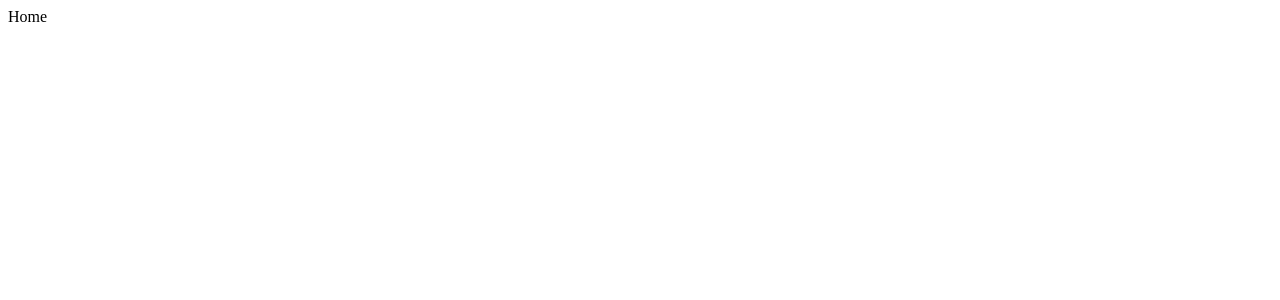
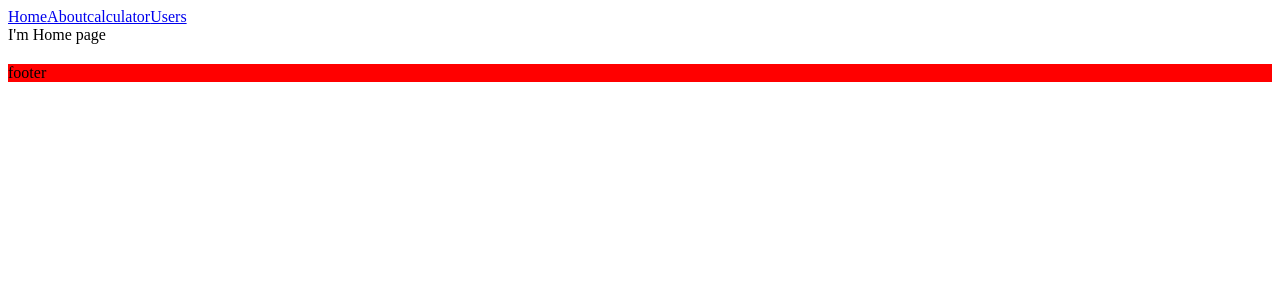
Before and after one commit to ruslaRuslan/react-for-me6, a React (Vite) app: page / in a window 1280 px wide. Shown: the top 300 px of the page. Built offline with nearby package versions, Linux system fonts and the light colour scheme.

Commit message:
Home, calculator ve About-a kecid (link hazirlandi)

```diff
--- a/src/components/Calculator.jsx
+++ b/src/components/Calculator.jsx
@@ -1,24 +1,53 @@
-import React, { useState } from "react"
-const Calculator = ({ }) => {
-    const [claculator, setClaculator] = useState(0)
-    const [claculator2, setClaculator2] = useState(0)
+import React, { useState } from "react";
+import Header from "./Header";
+import Footer from "./Footer";
+
+const Calculator = ({}) => {
+  const [claculator, setClaculator] = useState(0);
+  const [claculator2, setClaculator2] = useState(0);
   return (
     <>
+      <Header />
       <div>
-                <input type="text" onChange={(e) => { setClaculator(+e.target.value) }} /><br />
-                <input className="input" type="text" onChange={(e) => { setClaculator2(+e.target.value) }} />
+        <input
+          type="text"
+          onChange={(e) => {
+            setClaculator(+e.target.value);
+          }}
+        />
         <br />
-                <button onClick={() => {
-                    console.log(`sum: ${claculator + claculator2} minus: ${claculator - claculator2} multipy: ${claculator * claculator2} divide:${claculator / claculator2}`)
-                }}>click</button>
+        <input
+          className="input"
+          type="text"
+          onChange={(e) => {
+            setClaculator2(+e.target.value);
+          }}
+        />
+        <br />
+        <button
+          onClick={() => {
+            console.log(
+              `sum: ${claculator + claculator2} minus: ${
+                claculator - claculator2
+              } multipy: ${claculator * claculator2} divide:${
+                claculator / claculator2
+              }`
+            );
+          }}
+        >
+          click
+        </button>
         <p>sum: {claculator + claculator2}</p>
         <p>minus: {claculator - claculator2}</p>
         <p>multiply: {claculator * claculator2}</p>
-                <p>divide: {claculator2 === 0 ? 'cannot divide by 0' : (claculator / claculator2)}</p>
+        <p>
+          divide:{" "}
+          {claculator2 === 0 ? "cannot divide by 0" : claculator / claculator2}
+        </p>
       </div>
+      <Footer />
     </>
-
-    )
-}
+  );
+};
 
 export default Calculator;
--- a/src/components/Footer/Index.jsx
+++ b/src/components/Footer/Index.jsx
@@ -1,10 +1,5 @@
 const Footer = () => {
-    return (
-        <div style={{backgroundColor: 'red', margin: '20px 0'}}>
-            footer
-        </div>
+  return <div style={{ backgroundColor: "red", margin: "20px 0" }}>footer</div>;
+};
 
-    )
-}
-
-export default Footer
+export default Footer;
--- /dev/null
+++ b/src/components/Header/index.jsx
@@ -0,0 +1,11 @@
+
+function Header ()  {
+  return <nav>
+    <a href="/">Home</a>
+    <a href="/about">About</a>
+    <a href="/calculator">calculator</a>
+    <a href="/Users">Users</a>
+  </nav>
+}
+
+export default Header
--- a/src/components/page/About/index.jsx
+++ b/src/components/page/About/index.jsx
@@ -1,10 +1,14 @@
+import Footer from "../../Footer";
+import Header from "../../Header";
 
-const about = ({}) => {
+const About = ({}) => {
   return (
     <div>
-        I'm about page
+      <Header />
+      I'm about page
+      <Footer />
     </div>
-  )
-}
+  );
+};
 
-export default about
+export default About;
--- a/src/components/page/Home/index.jsx
+++ b/src/components/page/Home/index.jsx
@@ -1,8 +1,13 @@
-
+import Footer from "../../Footer";
+import Header from "../../Header";
 const Home = ({}) => {
   return (
-    <div>Home</div>
-  )
-}
+    <div>
+      <Header />
+      I'm Home page
+      <Footer />
+    </div>
+  );
+};
 
 export default Home;
```
Also changed, not shown: src/App.jsx (+3 -5 lines). Lines whose indentation alone changed are shown as unchanged.
